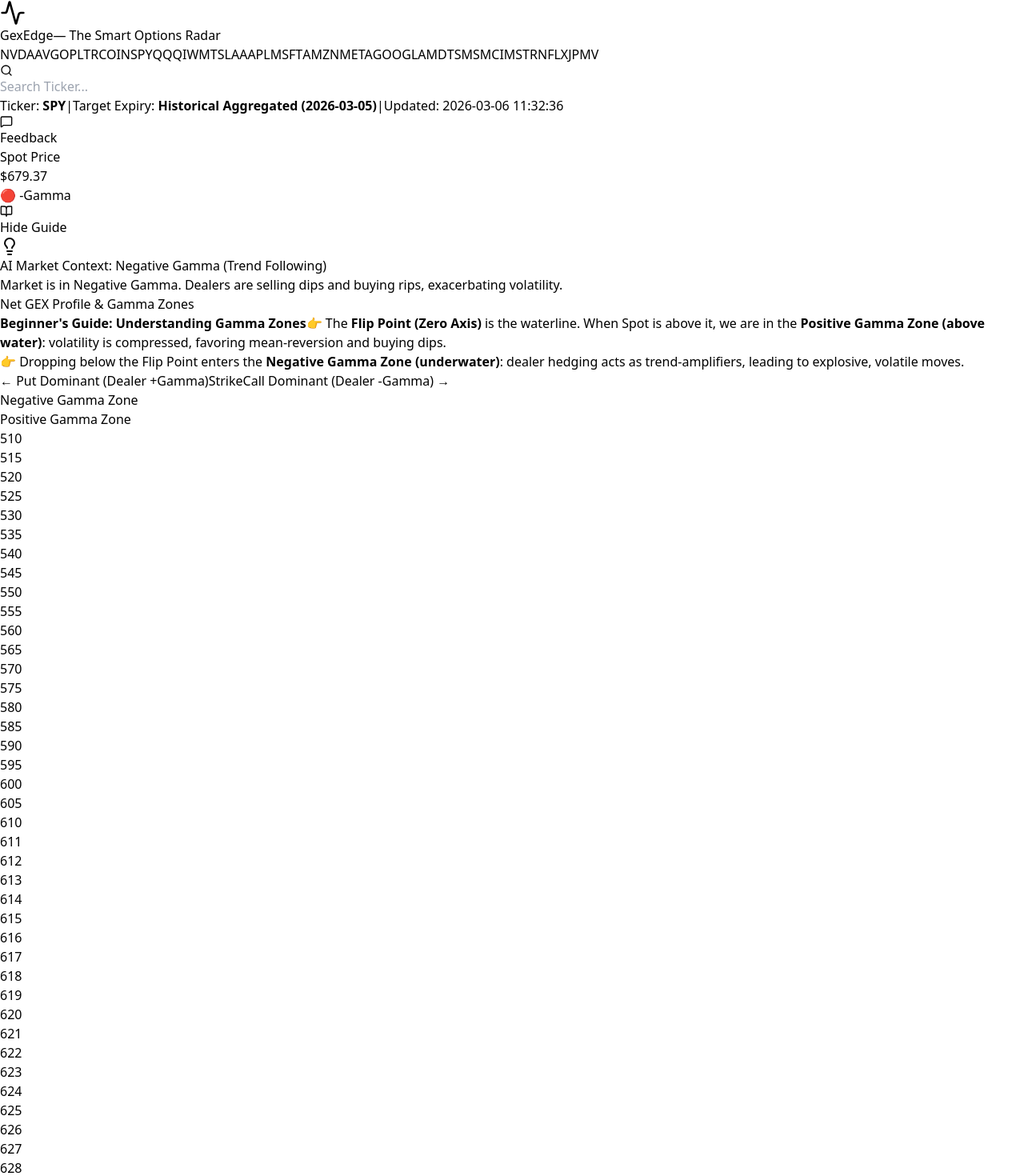
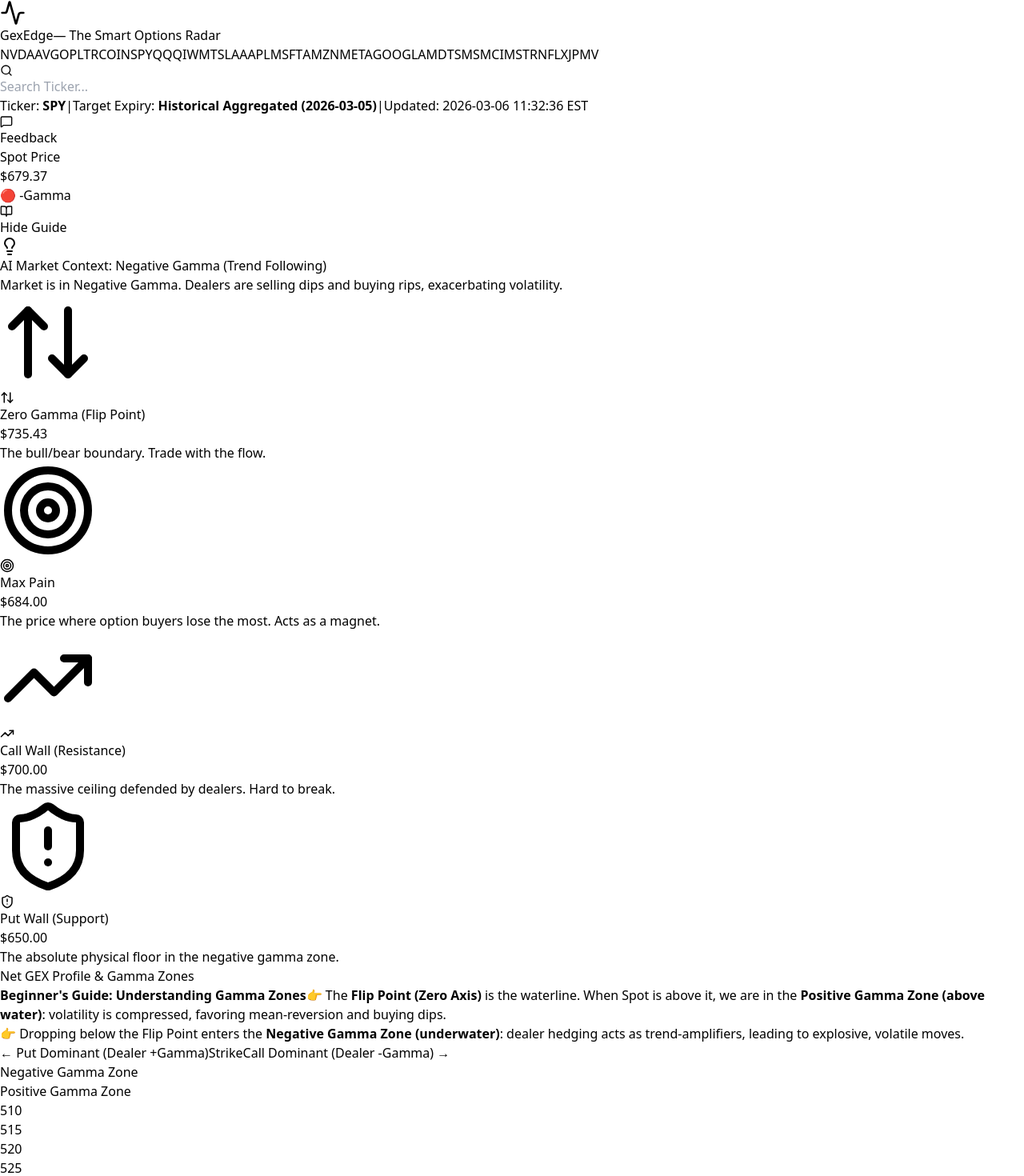
Before and after one commit to silverlion2/my-trading-app, a React (Vite) app in the folder options-radar/: page / in a window 1280 px wide. Shown: the top 1470 px of the page at 80% size. Built offline with nearby package versions, Linux system fonts and the light colour scheme.

Commit message:
Display_Tweek

```diff
--- a/options-radar/src/App.jsx
+++ b/options-radar/src/App.jsx
@@ -279,7 +279,7 @@
             <span className="text-slate-600">|</span>
             <span>Target Expiry: <strong className="text-slate-200">{metadata.expiration_date}</strong></span>
             <span className="text-slate-600">|</span>
-            <span>Updated: {metadata.updated_at}</span>
+            <span>Updated: {metadata.updated_at} EST</span>
           </p>
         </div>
 
@@ -336,10 +336,41 @@
         </div>
       </div>
 
-      <div className="grid grid-cols-1 lg:grid-cols-12 gap-8">
+      <div className="flex flex-col gap-8">
 
-        {/* Left: Net GEX Profile Chart */}
-        <div className="lg:col-span-8 bg-slate-900 border border-slate-800 p-6 rounded-2xl flex flex-col">
+        {/* Top 4 Key Metrics (Moved to top) */}
+        <div className="grid grid-cols-1 md:grid-cols-2 lg:grid-cols-4 gap-5">
+          <div className={`bg-slate-900 border ${isNearFlip ? 'border-blue-500' : 'border-slate-800'} p-5 rounded-2xl relative overflow-hidden group transition-colors`}>
+            <div className="absolute -right-4 -top-4 opacity-[0.03] group-hover:opacity-[0.06] transition-opacity"><ArrowUpDown size={120} /></div>
+            <h3 className="text-blue-400 font-bold flex items-center gap-2"><ArrowUpDown size={18} /> Zero Gamma (Flip Point)</h3>
+            <div className="text-3xl font-black text-white font-mono mt-1 mb-3">${indicators.zero_gamma.toFixed(2)}</div>
+            {showEducation && <p className="text-xs text-slate-400 bg-slate-950 p-2.5 rounded-xl border border-slate-800">The bull/bear boundary. Trade with the flow.</p>}
+          </div>
+
+          <div className="bg-slate-900 border border-slate-800 p-5 rounded-2xl relative overflow-hidden group hover:border-purple-500/50 transition-colors">
+            <div className="absolute -right-4 -top-4 opacity-[0.03] group-hover:opacity-[0.06] transition-opacity"><Target size={120} /></div>
+            <h3 className="text-purple-400 font-bold flex items-center gap-2"><Target size={18} /> Max Pain</h3>
+            <div className="text-3xl font-black text-white font-mono mt-1 mb-3">${indicators.max_pain.toFixed(2)}</div>
+            {showEducation && <p className="text-xs text-slate-400 bg-slate-950 p-2.5 rounded-xl border border-slate-800">The price where option buyers lose the most. Acts as a magnet.</p>}
+          </div>
+
+          <div className="bg-slate-900 border border-slate-800 p-5 rounded-2xl relative overflow-hidden group hover:border-emerald-500/50 transition-colors">
+            <div className="absolute -right-4 -top-4 opacity-[0.03] group-hover:opacity-[0.06] transition-opacity"><TrendingUp size={120} /></div>
+            <h3 className="text-emerald-400 font-bold flex items-center gap-2"><TrendingUp size={18} /> Call Wall (Resistance)</h3>
+            <div className="text-3xl font-black text-white font-mono mt-1 mb-3">${indicators.call_wall.toFixed(2)}</div>
+            {showEducation && <p className="text-xs text-slate-400 bg-slate-950 p-2.5 rounded-xl border border-slate-800">The massive ceiling defended by dealers. Hard to break.</p>}
+          </div>
+
+           <div className="bg-slate-900 border border-slate-800 p-5 rounded-2xl relative overflow-hidden group hover:border-red-500/50 transition-colors">
+            <div className="absolute -right-4 -top-4 opacity-[0.03] group-hover:opacity-[0.06] transition-opacity"><ShieldAlert size={120} /></div>
+            <h3 className="text-red-400 font-bold flex items-center gap-2"><ShieldAlert size={18} /> Put Wall (Support)</h3>
+            <div className="text-3xl font-black text-white font-mono mt-1 mb-3">${indicators.put_wall.toFixed(2)}</div>
+            {showEducation && <p className="text-xs text-slate-400 bg-slate-950 p-2.5 rounded-xl border border-slate-800">The absolute physical floor in the negative gamma zone.</p>}
+          </div>
+        </div>
+
+        {/* Net GEX Profile Chart */}
+        <div className="bg-slate-900 border border-slate-800 p-6 rounded-2xl flex flex-col">
           <div className="flex justify-between items-center mb-6">
             <h2 className="text-xl font-bold text-white flex items-center gap-2">
               <span className="w-1.5 h-6 bg-blue-500 rounded-full"></span>
@@ -424,37 +455,6 @@
             </div>
           </div>
         </div>
-
-        {/* Right: Top 4 Key Metrics */}
-        <div className="lg:col-span-4 flex flex-col gap-5">
-          <div className={`bg-slate-900 border ${isNearFlip ? 'border-blue-500' : 'border-slate-800'} p-5 rounded-2xl relative overflow-hidden group transition-colors`}>
-            <div className="absolute -right-4 -top-4 opacity-[0.03] group-hover:opacity-[0.06] transition-opacity"><ArrowUpDown size={120} /></div>
-            <h3 className="text-blue-400 font-bold flex items-center gap-2"><ArrowUpDown size={18} /> Zero Gamma (Flip Point)</h3>
-            <div className="text-3xl font-black text-white font-mono mt-1 mb-3">${indicators.zero_gamma.toFixed(2)}</div>
-            {showEducation && <p className="text-xs text-slate-400 bg-slate-950 p-2.5 rounded-xl border border-slate-800">The bull/bear boundary. Trade with the flow.</p>}
-          </div>
-
-          <div className="bg-slate-900 border border-slate-800 p-5 rounded-2xl relative overflow-hidden group hover:border-purple-500/50 transition-colors">
-            <div className="absolute -right-4 -top-4 opacity-[0.03] group-hover:opacity-[0.06] transition-opacity"><Target size={120} /></div>
-            <h3 className="text-purple-400 font-bold flex items-center gap-2"><Target size={18} /> Max Pain</h3>
-            <div className="text-3xl font-black text-white font-mono mt-1 mb-3">${indicators.max_pain.toFixed(2)}</div>
-            {showEducation && <p className="text-xs text-slate-400 bg-slate-950 p-2.5 rounded-xl border border-slate-800">The price where option buyers lose the most. Acts as a magnet.</p>}
-          </div>
-
-          <div className="bg-slate-900 border border-slate-800 p-5 rounded-2xl relative overflow-hidden group hover:border-emerald-500/50 transition-colors">
-            <div className="absolute -right-4 -top-4 opacity-[0.03] group-hover:opacity-[0.06] transition-opacity"><TrendingUp size={120} /></div>
-            <h3 className="text-emerald-400 font-bold flex items-center gap-2"><TrendingUp size={18} /> Call Wall (Resistance)</h3>
-            <div className="text-3xl font-black text-white font-mono mt-1 mb-3">${indicators.call_wall.toFixed(2)}</div>
-            {showEducation && <p className="text-xs text-slate-400 bg-slate-950 p-2.5 rounded-xl border border-slate-800">The massive ceiling defended by dealers. Hard to break.</p>}
-          </div>
-
-           <div className="bg-slate-900 border border-slate-800 p-5 rounded-2xl relative overflow-hidden group hover:border-red-500/50 transition-colors">
-            <div className="absolute -right-4 -top-4 opacity-[0.03] group-hover:opacity-[0.06] transition-opacity"><ShieldAlert size={120} /></div>
-            <h3 className="text-red-400 font-bold flex items-center gap-2"><ShieldAlert size={18} /> Put Wall (Support)</h3>
-            <div className="text-3xl font-black text-white font-mono mt-1 mb-3">${indicators.put_wall.toFixed(2)}</div>
-            {showEducation && <p className="text-xs text-slate-400 bg-slate-950 p-2.5 rounded-xl border border-slate-800">The absolute physical floor in the negative gamma zone.</p>}
-          </div>
-        </div>
       </div>
 
       <footer className="mt-12 text-center text-sm text-slate-500 border-t border-slate-800 pt-6 pb-4 flex justify-between items-center px-4">
```
